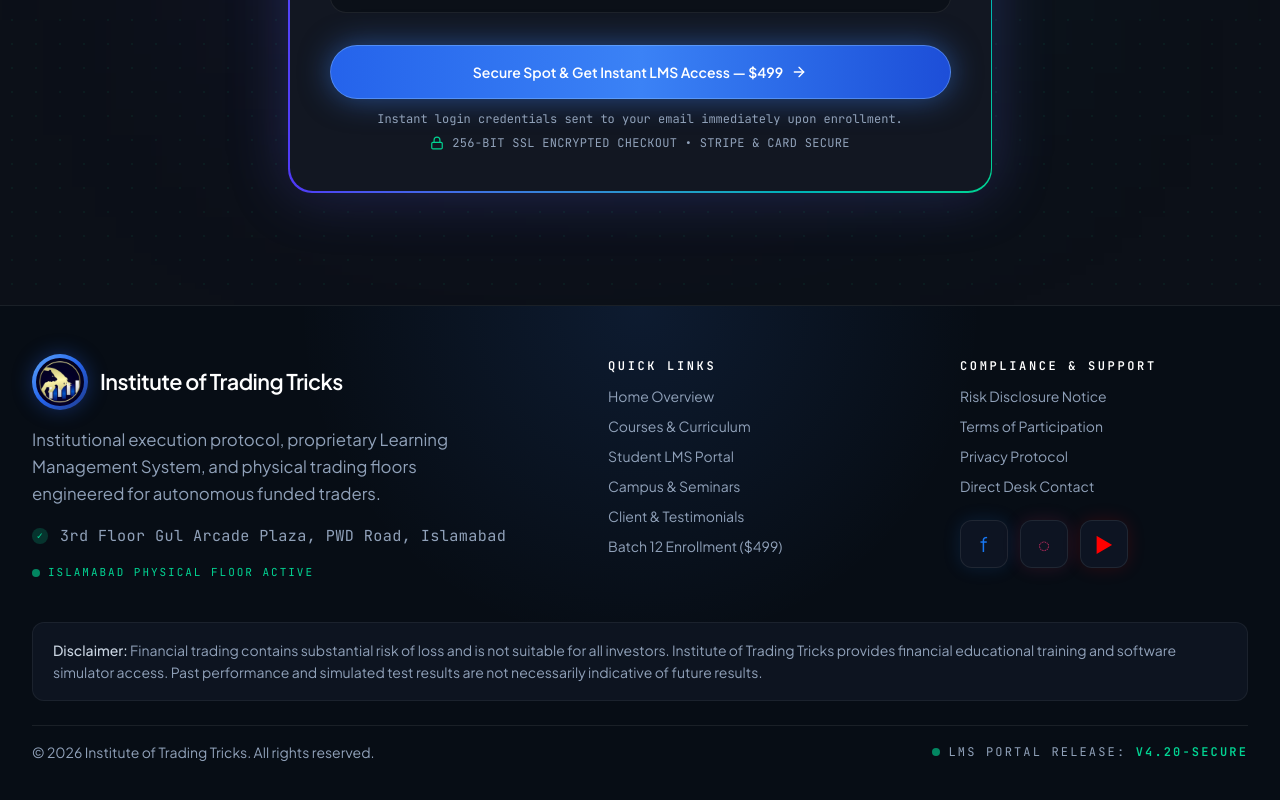
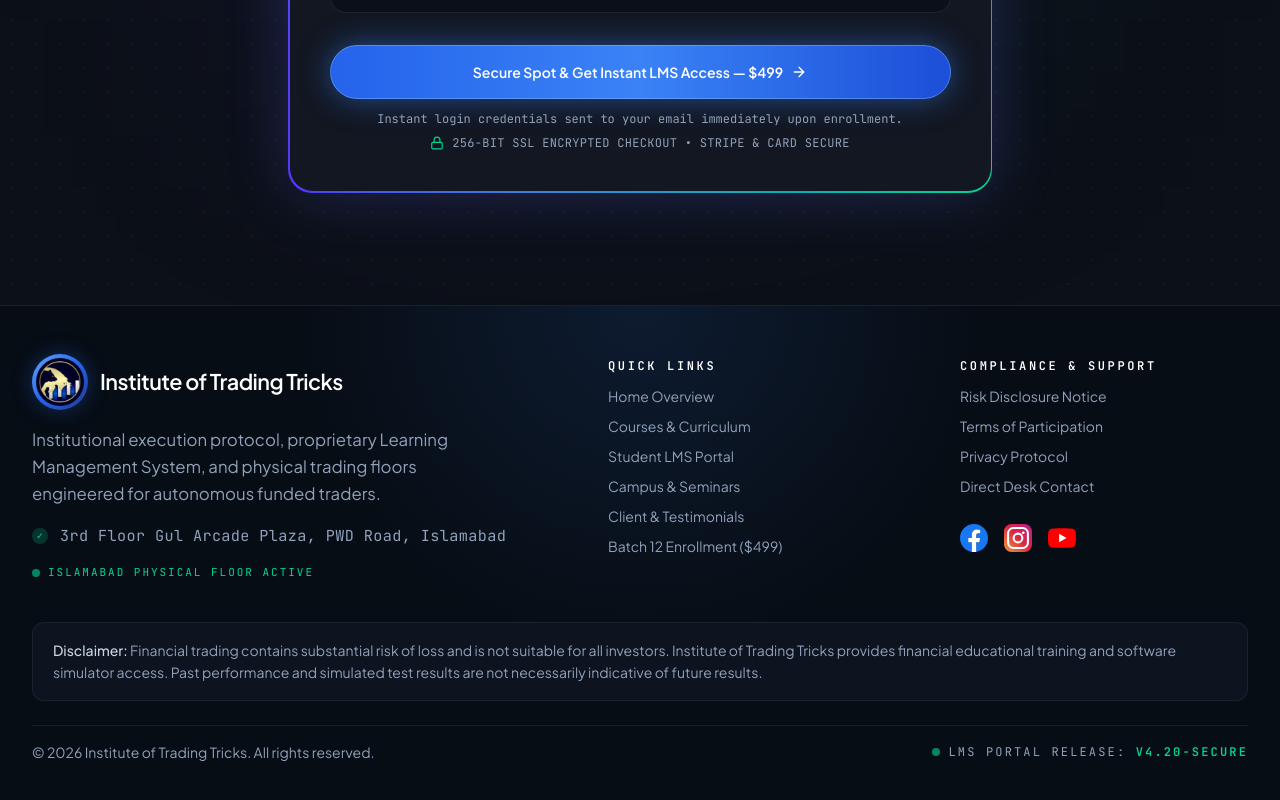
Before and after one commit to MalikYasir59/demo-lms-website, a Next.js app in the folder trading-academy-website/: page / in a window 1280 px wide. Shown: the part 4745-5545 px from the top of the page. Built offline with nearby package versions, Linux system fonts and the light colour scheme.

Commit message:
feat: add Footer component with branding, quick links, social icons, and compliance disclaimer

```diff
--- a/trading-academy-website/src/components/layout/Footer.tsx
+++ b/trading-academy-website/src/components/layout/Footer.tsx
@@ -64,33 +64,79 @@
               <Link href="/contact" className="hover:text-white transition-colors">Direct Desk Contact</Link>
             </div>
 
-            <div className="mt-3 flex items-center gap-3 justify-center md:justify-start">
+            <div className="mt-4 flex items-center gap-4 justify-center md:justify-start">
               <a
                 href="https://facebook.com"
                 target="_blank"
                 rel="noreferrer"
-                className="inline-flex h-12 w-12 items-center justify-center rounded-xl border border-white/[0.08] bg-[#0f1726]/80 text-[#1877F2] text-xl shadow-[0_0_18px_rgba(24,119,242,0.15)] transition hover:scale-105 hover:border-blue-400/60"
+                className="transition-transform duration-200 hover:scale-115 focus:outline-none"
                 aria-label="Facebook"
               >
-                f
+                <svg
+                  className="h-7 w-7"
+                  viewBox="0 0 24 24"
+                  fill="none"
+                  xmlns="http://www.w3.org/2000/svg"
+                >
+                  <path
+                    d="M24 12.073C24 5.405 18.627 0 12 0S0 5.405 0 12.073C0 18.1 4.388 23.094 10.125 24v-8.437H7.078v-3.49h3.047V9.43c0-3.007 1.792-4.669 4.533-4.669 1.312 0 2.686.235 2.686.235v2.953H15.83c-1.491 0-1.956.925-1.956 1.874v2.25h3.328l-.532 3.49h-2.796V24C19.612 23.094 24 18.1 24 12.073z"
+                    fill="#1877F2"
+                  />
+                  <path
+                    d="M16.67 15.563l.532-3.49h-3.328v-2.25c0-.949.465-1.874 1.956-1.874h1.514V4.996s-1.374-.235-2.686-.235c-2.741 0-4.533 1.662-4.533 4.669v2.643H7.078v3.49h3.047V24c.618.097 1.25.147 1.875.147.625 0 1.257-.05 1.875-.147v-8.437h2.796z"
+                    fill="#FFFFFF"
+                  />
+                </svg>
               </a>
+
               <a
                 href="https://instagram.com"
                 target="_blank"
                 rel="noreferrer"
-                className="inline-flex h-12 w-12 items-center justify-center rounded-xl border border-white/[0.08] bg-[#0f1726]/80 text-[#E1306C] text-xl shadow-[0_0_18px_rgba(225,48,108,0.15)] transition hover:scale-105 hover:border-pink-400/60"
+                className="transition-transform duration-200 hover:scale-115 focus:outline-none"
                 aria-label="Instagram"
               >
-                ◌
+                <svg
+                  className="h-7 w-7"
+                  viewBox="0 0 24 24"
+                  fill="none"
+                  xmlns="http://www.w3.org/2000/svg"
+                >
+                  <defs>
+                    <linearGradient id="ig-gradient-footer" x1="0%" y1="100%" x2="100%" y2="0%">
+                      <stop offset="0%" stopColor="#f09433" />
+                      <stop offset="25%" stopColor="#e6683c" />
+                      <stop offset="50%" stopColor="#dc2743" />
+                      <stop offset="75%" stopColor="#cc2366" />
+                      <stop offset="100%" stopColor="#bc1888" />
+                    </linearGradient>
+                  </defs>
+                  <rect width="24" height="24" rx="6.5" fill="url(#ig-gradient-footer)" />
+                  <rect x="3.5" y="3.5" width="17" height="17" rx="4.5" stroke="#FFFFFF" strokeWidth="1.75" fill="none" />
+                  <circle cx="12" cy="12" r="3.75" stroke="#FFFFFF" strokeWidth="1.75" fill="none" />
+                  <circle cx="16.5" cy="7.5" r="1.15" fill="#FFFFFF" />
+                </svg>
               </a>
+
               <a
                 href="https://youtube.com"
                 target="_blank"
                 rel="noreferrer"
-                className="inline-flex h-12 w-12 items-center justify-center rounded-xl border border-white/[0.08] bg-[#0f1726]/80 text-[#FF0000] text-xl shadow-[0_0_18px_rgba(255,0,0,0.15)] transition hover:scale-105 hover:border-red-400/60"
+                className="transition-transform duration-200 hover:scale-115 focus:outline-none"
                 aria-label="YouTube"
               >
-                ▶
+                <svg
+                  className="h-7 w-7"
+                  viewBox="0 0 24 24"
+                  fill="none"
+                  xmlns="http://www.w3.org/2000/svg"
+                >
+                  <path
+                    d="M23.498 6.186a3.016 3.016 0 00-2.122-2.136C19.505 3.545 12 3.545 12 3.545s-7.505 0-9.377.505A3.017 3.017 0 00.502 6.186C0 8.07 0 12 0 12s0 3.93.502 5.814a3.016 3.016 0 002.122 2.136c1.871.505 9.376.505 9.376.505s7.505 0 9.377-.505a3.015 3.015 0 002.122-2.136C24 15.93 24 12 24 12s0-3.93-.502-5.814z"
+                    fill="#FF0000"
+                  />
+                  <path d="M9.545 15.568V8.432L15.818 12l-6.273 3.568z" fill="#FFFFFF" />
+                </svg>
               </a>
             </div>
           </div>
```
